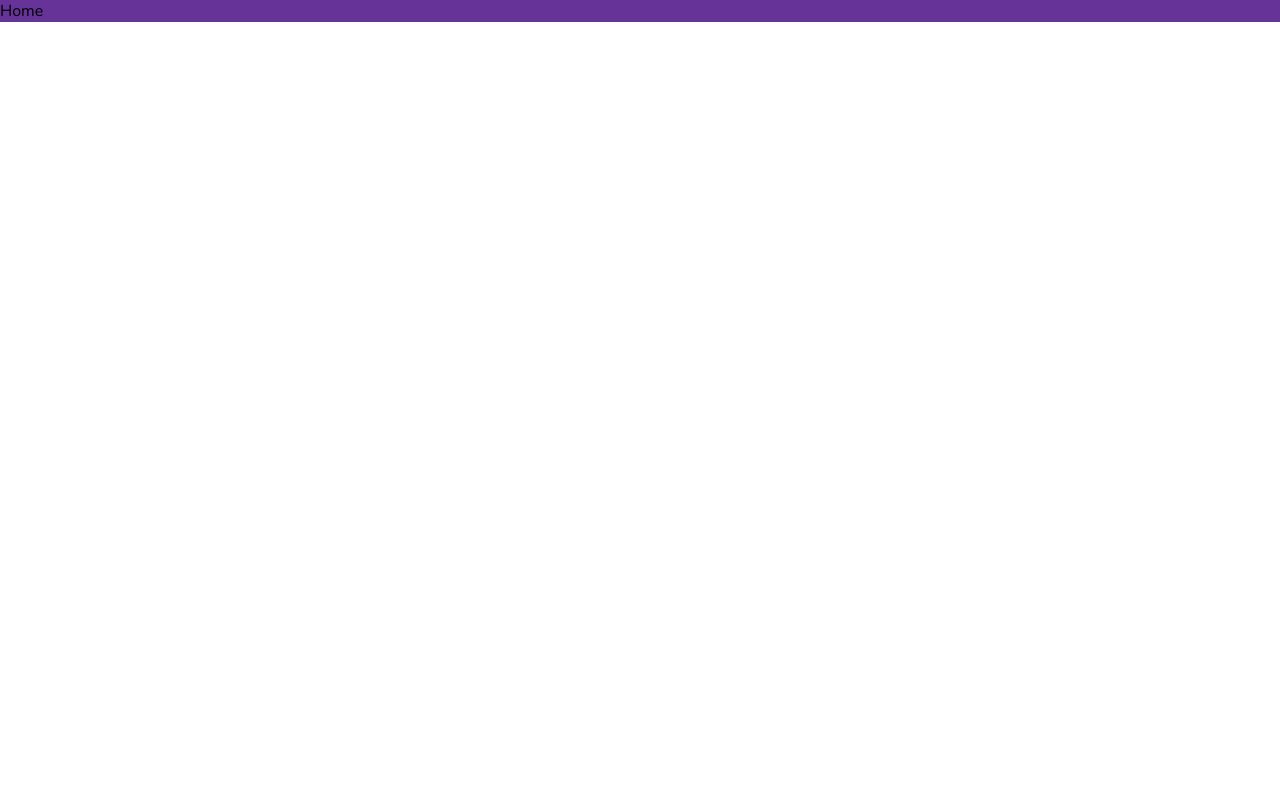
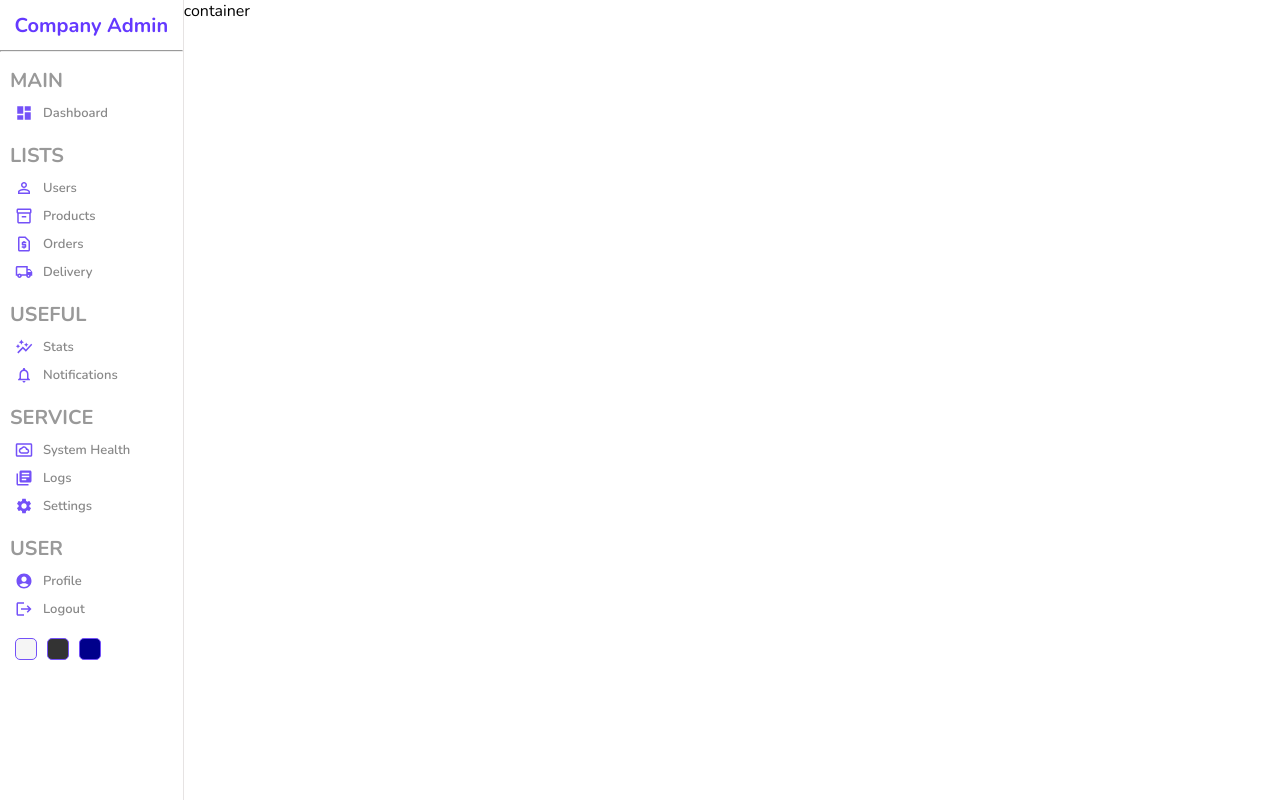
Before and after one commit to Yohannes-H/React-Admin-Dashboard, a React (Create React App) app: page / in a window 1280 px wide. Built offline with nearby package versions, Linux system fonts and the light colour scheme.

Commit message:
Sidebar design is updated

```diff
--- a/package.json
+++ b/package.json
@@ -3,6 +3,10 @@
   "version": "0.1.0",
   "private": true,
   "dependencies": {
+    "@emotion/react": "^11.10.4",
+    "@emotion/styled": "^11.10.4",
+    "@mui/icons-material": "^5.10.3",
+    "@mui/material": "^5.10.3",
     "@testing-library/jest-dom": "^5.16.5",
     "@testing-library/react": "^13.3.0",
     "@testing-library/user-event": "^13.5.0",
--- /dev/null
+++ b/src/components/sidebar/Sidebar.jsx
@@ -0,0 +1,88 @@
+import React from "react";
+import "./sidebar.scss";
+import DashboardIcon from "@mui/icons-material/Dashboard";
+import PersonOutlineOutlinedIcon from "@mui/icons-material/PersonOutlineOutlined";
+import Inventory2OutlinedIcon from "@mui/icons-material/Inventory2Outlined";
+import RequestPageOutlinedIcon from "@mui/icons-material/RequestPageOutlined";
+import LocalShippingOutlinedIcon from "@mui/icons-material/LocalShippingOutlined";
+import AutoGraphOutlinedIcon from "@mui/icons-material/AutoGraphOutlined";
+import NotificationsNoneOutlinedIcon from "@mui/icons-material/NotificationsNoneOutlined";
+import SettingsSystemDaydreamOutlinedIcon from "@mui/icons-material/SettingsSystemDaydreamOutlined";
+import LibraryBooksIcon from "@mui/icons-material/LibraryBooks";
+import SettingsIcon from "@mui/icons-material/Settings";
+import AccountCircleIcon from "@mui/icons-material/AccountCircle";
+import LogoutIcon from "@mui/icons-material/Logout";
+function Sidebar() {
+  return (
+    <div className="sidebar">
+      <div className="top">
+        <span className="logo">Company Admin</span>
+      </div>
+      <hr />
+      <div className="center">
+        <ul>
+          <p className="title">MAIN</p>
+          <li>
+            <DashboardIcon className="icon" />
+            <span>Dashboard</span>
+          </li>
+          <p className="title">LISTS</p>
+          <li>
+            <PersonOutlineOutlinedIcon className="icon" />
+            <span>Users</span>
+          </li>
+          <li>
+            <Inventory2OutlinedIcon className="icon" />
+            <span>Products</span>
+          </li>
+          <li>
+            <RequestPageOutlinedIcon className="icon" />
+            <span>Orders</span>
+          </li>
+          <li>
+            <LocalShippingOutlinedIcon className="icon" />
+            <span>Delivery</span>
+          </li>
+          <p className="title">USEFUL</p>
+          <li>
+            <AutoGraphOutlinedIcon className="icon" />
+            <span>Stats</span>
+          </li>
+          <li>
+            <NotificationsNoneOutlinedIcon className="icon" />
+            <span>Notifications</span>
+          </li>
+          <p className="title">SERVICE</p>
+          <li>
+            <SettingsSystemDaydreamOutlinedIcon className="icon" />
+            <span>System Health</span>
+          </li>
+          <li>
+            <LibraryBooksIcon className="icon" />
+            <span>Logs</span>
+          </li>
+          <li>
+            <SettingsIcon className="icon" />
+            <span>Settings</span>
+          </li>
+          <p className="title">USER</p>
+          <li>
+            <AccountCircleIcon className="icon" />
+            <span>Profile</span>
+          </li>
+          <li>
+            <LogoutIcon className="icon" />
+            <span>Logout</span>
+          </li>
+        </ul>
+      </div>
+      <div className="bottom">
+        <div className="colorOption"></div>
+        <div className="colorOption"></div>
+        <div className="colorOption"></div>
+      </div>
+    </div>
+  );
+}
+
+export default Sidebar;
--- /dev/null
+++ b/src/components/sidebar/sidebar.scss
@@ -0,0 +1,86 @@
+.sidebar {
+  flex: 1;
+  border-right: 0.5px solid rgb(230, 227, 227);
+  min-height: 100vh;
+  background-color: white;
+  .top {
+    height: 50px;
+    display: flex;
+    align-items: center;
+    justify-content: center;
+
+    .logo {
+      font-size: 20px;
+      font-weight: bold;
+      color: #6439ff;
+    }
+  }
+
+  .hr {
+    height: 0;
+    border: 0.5px solid rgb(230, 227, 227);
+  }
+
+  .center {
+    padding-left: 10px;
+
+    ul {
+      list-style: none;
+      margin: 0;
+      padding: 0;
+
+      .title {
+        font-size: 20px;
+        font-weight: bold;
+        color: #999;
+        margin-top: 15px;
+        margin-bottom: 5px;
+      }
+
+      li {
+        display: flex;
+        align-items: center;
+        padding: 5px;
+        cursor: pointer;
+
+        &:hover {
+          background-color: #ece8ff;
+        }
+
+        .icon {
+          font-size: 18px;
+          color: #7451f8;
+        }
+        span {
+          font-size: 13px;
+          font-weight: 600;
+          color: #888;
+          margin-left: 10px;
+        }
+      }
+    }
+  }
+  .bottom {
+    display: flex;
+    align-items: center;
+    margin: 10px;
+
+    .colorOption {
+      width: 20px;
+      height: 20px;
+      border-radius: 5px;
+      border: 1px solid #7451f8;
+      cursor: pointer;
+      margin: 5px;
+      &:nth-child(1) {
+        background-color: whitesmoke;
+      }
+      &:nth-child(2) {
+        background-color: #333;
+      }
+      &:nth-child(3) {
+        background-color: darkblue;
+      }
+    }
+  }
+}
--- a/src/pages/home/Home.jsx
+++ b/src/pages/home/Home.jsx
@@ -1,7 +1,13 @@
 import React from "react";
+import Sidebar from "../../components/sidebar/Sidebar";
 import "./home.scss";
 function Home() {
-  return <div className="home">Home</div>;
+  return (
+    <div className="home">
+      <Sidebar />
+      <div className="homeContainer">container</div>
+    </div>
+  );
 }
 
 export default Home;
--- a/src/pages/home/home.scss
+++ b/src/pages/home/home.scss
@@ -1,3 +1,6 @@
 .home {
-  background-color: rebeccapurple;
+  display: flex;
+  .homeContainer {
+    flex: 6;
+  }
 }
```
Also changed, not shown: src/components/navbar/Navbar.jsx (added, +7 -0 lines), src/components/navbar/navbar.scss (added), 1 other file (tests, documents, lock files or other folders).
